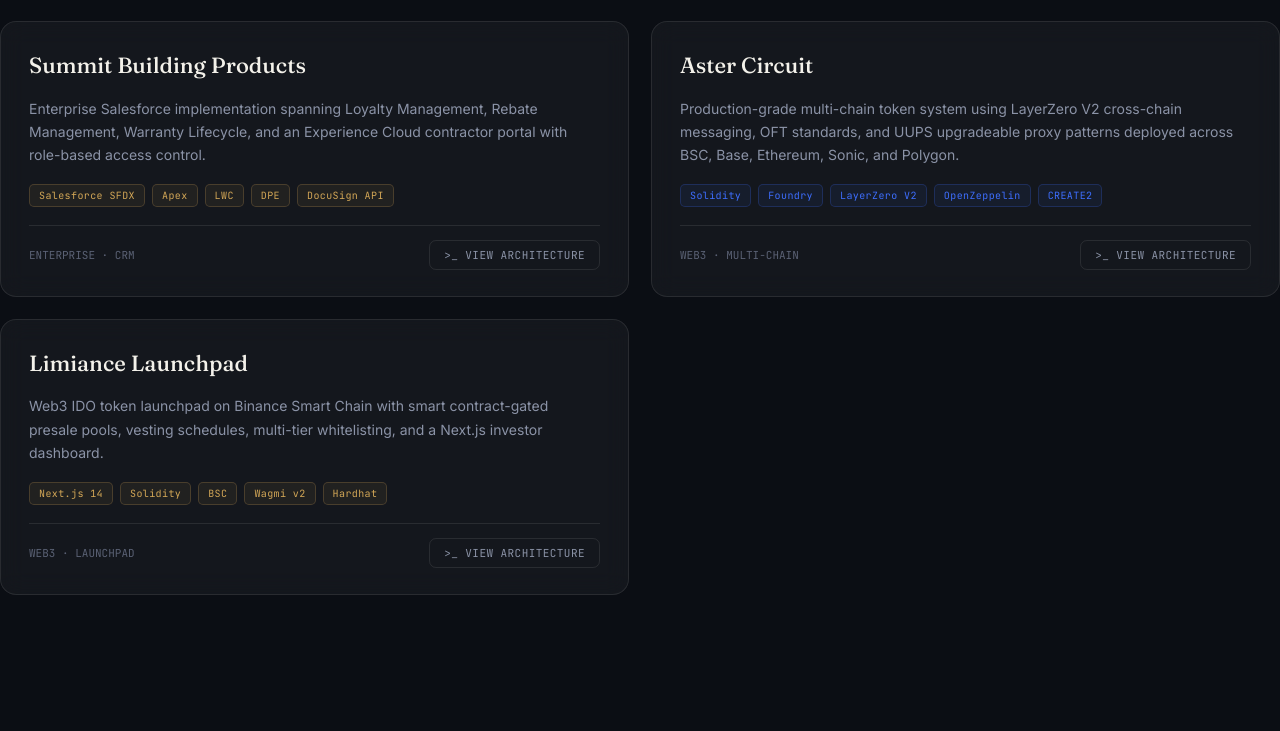
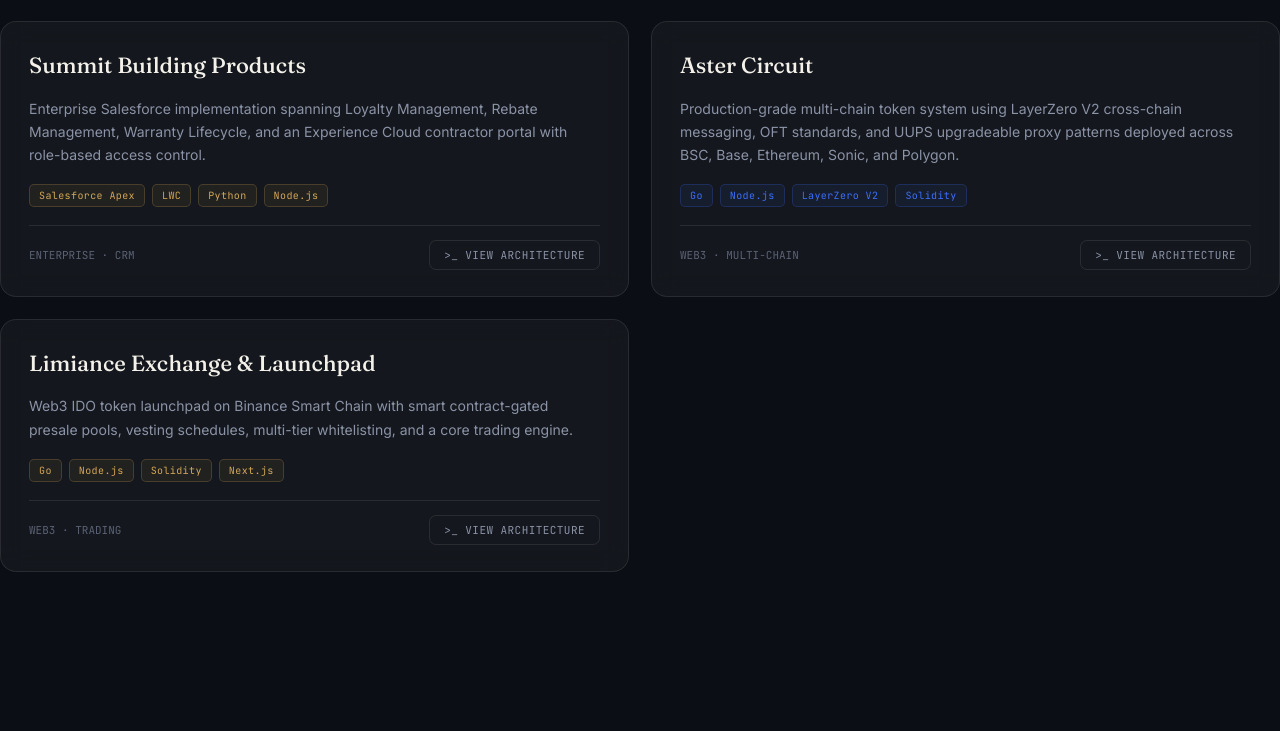
Before and after one commit to celvios/my-portfolio, a React (Vite) app: page / in a window 1280 px wide. Shown: the part 3634-4365 px from the top of the page. Built offline with nearby package versions, Linux system fonts and the light colour scheme.

Commit message:
feat: Add high-tech Architecture modal and GitHub links

```diff
--- a/src/App.jsx
+++ b/src/App.jsx
@@ -304,50 +304,127 @@
   );
 };
 
+const ArchitectureModal = ({ project, onClose }) => {
+  const modalRef = useRef(null);
+
+  useEffect(() => {
+    const handleEsc = (e) => { if (e.key === 'Escape') onClose(); };
+    window.addEventListener('keydown', handleEsc);
+    return () => window.removeEventListener('keydown', handleEsc);
+  }, [onClose]);
+
+  if (!project) return null;
+
+  return (
+    <div className="arch-overlay" onClick={onClose}>
+      <div className={`arch-modal ${project.cobalt ? 'cobalt' : ''}`} onClick={e => e.stopPropagation()} ref={modalRef}>
+        <button className="arch-close" onClick={onClose} aria-label="Close modal">
+          <svg width="24" height="24" viewBox="0 0 24 24" fill="none" stroke="currentColor" strokeWidth="2"><path d="M18 6L6 18M6 6l12 12"/></svg>
+        </button>
+        <div className="arch-header">
+          <span className="arch-domain">{project.domain}</span>
+          <h3>{project.title}</h3>
+        </div>
+        <div className="arch-content">
+          <div className="arch-section">
+            <h4>SYSTEM OVERVIEW</h4>
+            <p>{project.architecture.overview}</p>
+          </div>
+          <div className="arch-section">
+            <h4>DATA FLOW</h4>
+            <div className="arch-flow">
+              {project.architecture.flow.map((step, i) => (
+                <div key={i} className="flow-step">
+                  <span className="flow-box">{step}</span>
+                  {i < project.architecture.flow.length - 1 && <div className="flow-arrow">↓</div>}
+                </div>
+              ))}
+            </div>
+          </div>
+          <div className="arch-section">
+            <h4>TECHNICAL STACK</h4>
+            <div className="proj-tags">
+              {project.tags.map(t => <span key={t} className="proj-tag">{t}</span>)}
+            </div>
+          </div>
+        </div>
+        <div className="arch-footer">
+          <a href={project.github} target="_blank" rel="noreferrer" className="arch-btn">&gt;_ VIEW SOURCE CODE</a>
+        </div>
+      </div>
+    </div>
+  );
+};
+
 const PROJECTS = [
   {
     id: 'DEPLOY-001',
     title: 'AsterDex — APEX Protocol',
     desc: 'Autonomous DeFi yield protocol on BNB Chain with an on-chain "APEXBrain" regime engine that dynamically splits capital across staking and buffer strategies to hedge impermanent loss.',
-    tags: ['Solidity', 'Next.js 14', 'The Graph', 'Wagmi v2', 'ERC-4626'],
+    tags: ['Python', 'Node.js', 'Solidity', 'The Graph', 'Next.js 14'],
     domain: 'DEFI · BNB CHAIN',
+    github: 'https://github.com/celvios/asterdex',
     cobalt: false,
+    architecture: {
+      overview: 'Engineered the "APEXBrain" regime engine to autonomously hedge against impermanent loss. Scaled backend API endpoints to securely process $150,000+ in trading volume within 4 months.',
+      flow: ['User (Next.js DApp)', 'Node.js API Gateway', 'Python Ingestion Engine (The Graph)', 'Solidity Smart Contracts (BNB Chain)'],
+    }
   },
   {
     id: 'DEPLOY-002',
     title: 'OPoll Social',
     desc: 'Web3 social prediction platform with binary and multi-outcome markets, real-time order books, live video streaming, and embedded wallet authentication via Privy.',
-    tags: ['Next.js 14', 'Privy Auth', 'Socket.io', 'Wagmi v2', 'Zustand'],
+    tags: ['Next.js 14', 'Privy Auth', 'Socket.io', 'Wagmi v2', 'Python'],
     domain: 'WEB3 · SOCIAL',
+    github: 'https://github.com/celvios/opoll',
     cobalt: true,
+    architecture: {
+      overview: 'Developed a Web3 social prediction platform featuring real-time order books, multi-outcome markets, and live data streaming via WebSockets.',
+      flow: ['User (Next.js + Privy)', 'WebSocket Server (Socket.io)', 'Python Backend Engine', 'PostgreSQL / Smart Contracts'],
+    }
   },
   {
     id: 'DEPLOY-003',
     title: 'Summit Building Products',
     desc: 'Enterprise Salesforce implementation spanning Loyalty Management, Rebate Management, Warranty Lifecycle, and an Experience Cloud contractor portal with role-based access control.',
-    tags: ['Salesforce SFDX', 'Apex', 'LWC', 'DPE', 'DocuSign API'],
+    tags: ['Salesforce Apex', 'LWC', 'Python', 'Node.js'],
     domain: 'ENTERPRISE · CRM',
+    github: 'https://github.com/celvios/summit-building',
     cobalt: false,
+    architecture: {
+      overview: 'Led an enterprise Salesforce implementation spanning Loyalty, Rebate, and Warranty management, integrating custom Python APIs to automate high-volume data workflows.',
+      flow: ['Contractor (Experience Cloud)', 'Lightning Web Components (LWC)', 'Salesforce Apex Triggers', 'Python Integration API'],
+    }
   },
   {
     id: 'DEPLOY-004',
     title: 'Aster Circuit',
     desc: 'Production-grade multi-chain token system using LayerZero V2 cross-chain messaging, OFT standards, and UUPS upgradeable proxy patterns deployed across BSC, Base, Ethereum, Sonic, and Polygon.',
-    tags: ['Solidity', 'Foundry', 'LayerZero V2', 'OpenZeppelin', 'CREATE2'],
+    tags: ['Go', 'Node.js', 'LayerZero V2', 'Solidity'],
     domain: 'WEB3 · MULTI-CHAIN',
+    github: 'https://github.com/celvios/aster-circuit',
     cobalt: true,
+    architecture: {
+      overview: 'Architected a production-grade multi-chain token system using LayerZero V2, deploying upgradeable proxy patterns across BSC, Base, Ethereum, and Polygon.',
+      flow: ['Cross-Chain Request', 'LayerZero V2 Endpoint', 'Go Relayer Node', 'Destination Smart Contract'],
+    }
   },
   {
     id: 'DEPLOY-005',
-    title: 'Limiance Launchpad',
-    desc: 'Web3 IDO token launchpad on Binance Smart Chain with smart contract-gated presale pools, vesting schedules, multi-tier whitelisting, and a Next.js investor dashboard.',
-    tags: ['Next.js 14', 'Solidity', 'BSC', 'Wagmi v2', 'Hardhat'],
-    domain: 'WEB3 · LAUNCHPAD',
+    title: 'Limiance Exchange & Launchpad',
+    desc: 'Web3 IDO token launchpad on Binance Smart Chain with smart contract-gated presale pools, vesting schedules, multi-tier whitelisting, and a core trading engine.',
+    tags: ['Go', 'Node.js', 'Solidity', 'Next.js'],
+    domain: 'WEB3 · TRADING',
+    github: 'https://github.com/celvios/limiance',
     cobalt: false,
+    architecture: {
+      overview: 'Engineered the core trading engine and liquidity pools for Limiance Exchange, alongside the backend infrastructure for the IDO Launchpad managing smart contract-gated presale pools and vesting schedules.',
+      flow: ['Investor Dashboard (Next.js)', 'Node.js Backend', 'Go Order Matching Engine', 'BSC Smart Contracts'],
+    }
   },
 ];
 
-const Projects = () => {
+const Projects = ({ onSelectProject }) => {
   const cardsRef = useRef([]);
 
   const handleMouseMove = e => {
@@ -392,7 +469,7 @@
                 </div>
                 <div className="proj-footer">
                   <span className="proj-domain">{p.domain}</span>
-                  <span className="proj-btn">&gt;_ VIEW ARCHITECTURE</span>
+                  <button className="proj-btn" onClick={() => onSelectProject(p)}>&gt;_ VIEW ARCHITECTURE</button>
                 </div>
               </div>
             ))}
@@ -452,7 +529,7 @@
     try {
       // TODO: Replace "YOUR_FORMSPREE_ENDPOINT" with your actual endpoint URL from formspree.io
       // Example: https://formspree.io/f/xqkjjvlw
-      const response = await fetch("YOUR_FORMSPREE_ENDPOINT", {
+      const response = await fetch("https://formspree.io/f/xnjyyjyj", {
         method: "POST",
         body: new FormData(form),
         headers: { 'Accept': 'application/json' }
@@ -510,6 +587,7 @@
 
 function App() {
   const [currentBlock, setCurrentBlock] = useState(0);
+  const [selectedProject, setSelectedProject] = useState(null);
 
   useEffect(() => {
     // Intersection Observer for animations and block counting
@@ -572,9 +650,10 @@
       <Hero />
       <Capabilities />
       <Approach />
-      <Projects />
+      <Projects onSelectProject={setSelectedProject} />
       <Expertise />
       <Contact />
+      <ArchitectureModal project={selectedProject} onClose={() => setSelectedProject(null)} />
     </>
   );
 }
--- a/src/index.css
+++ b/src/index.css
@@ -435,6 +435,73 @@
   .projects-grid{grid-template-columns:1fr;}
 }
 
+/* ---------- architecture modal ---------- */
+.arch-overlay{
+  position:fixed;inset:0;z-index:200;
+  background:rgba(8,10,15,0.85);backdrop-filter:blur(8px);-webkit-backdrop-filter:blur(8px);
+  display:flex;align-items:center;justify-content:center;
+  padding:20px;
+  animation:fadeIn 0.3s ease forwards;
+}
+@keyframes fadeIn{from{opacity:0;}to{opacity:1;}}
+.arch-modal{
+  background:var(--bg-card);border:1px solid var(--gold-soft);
+  box-shadow:0 0 50px -10px rgba(212,168,87,0.15);
+  border-radius:12px;width:100%;max-width:680px;max-height:90vh;
+  overflow-y:auto;position:relative;
+  padding:40px;
+  animation:slideUp 0.4s cubic-bezier(0.16,1,0.3,1) forwards;
+}
+.arch-modal.cobalt{
+  border-color:var(--cobalt-soft);box-shadow:0 0 50px -10px rgba(62,111,255,0.15);
+}
+@keyframes slideUp{from{opacity:0;transform:translateY(30px) scale(0.98);}to{opacity:1;transform:translateY(0) scale(1);}}
+
+.arch-close{
+  position:absolute;top:20px;right:20px;
+  background:none;border:none;color:var(--muted);
+  cursor:pointer;padding:8px;border-radius:50%;
+  transition:background 0.2s, color 0.2s;
+  display:flex;align-items:center;justify-content:center;
+}
+.arch-close:hover{background:rgba(255,255,255,0.05);color:var(--text);}
+
+.arch-domain{font-family:'JetBrains Mono',monospace;font-size:11px;color:var(--gold);letter-spacing:0.1em;display:block;margin-bottom:8px;}
+.arch-modal.cobalt .arch-domain{color:var(--cobalt);}
+.arch-header h3{font-family:'Fraunces',serif;font-weight:480;font-size:32px;line-height:1.1;margin-bottom:30px;color:var(--text);}
+
+.arch-section{margin-bottom:30px;}
+.arch-section h4{font-family:'JetBrains Mono',monospace;font-size:12px;color:var(--muted-dim);letter-spacing:0.08em;margin-bottom:12px;border-bottom:1px solid var(--glass-border);padding-bottom:8px;}
+.arch-section p{color:var(--muted);line-height:1.7;font-size:15px;}
+
+.arch-flow{display:flex;flex-direction:column;gap:12px;margin-top:16px;}
+.flow-step{display:flex;flex-direction:column;align-items:center;}
+.flow-box{
+  font-family:'JetBrains Mono',monospace;font-size:13px;
+  padding:12px 20px;border:1px solid rgba(255,255,255,0.1);
+  border-radius:6px;background:rgba(255,255,255,0.02);
+  color:var(--text);text-align:center;width:100%;max-width:400px;
+}
+.flow-arrow{color:var(--muted-dim);font-size:16px;margin-top:8px;}
+
+.arch-footer{margin-top:40px;padding-top:30px;border-top:1px solid var(--glass-border);text-align:center;}
+.arch-btn{
+  display:inline-block;font-family:'JetBrains Mono',monospace;font-size:13px;letter-spacing:0.04em;
+  padding:14px 28px;border-radius:8px;background:var(--gold-soft);
+  color:var(--gold);border:1px solid rgba(212,168,87,0.3);
+  text-decoration:none;transition:transform 0.2s, box-shadow 0.2s;
+}
+.arch-modal.cobalt .arch-btn{
+  background:var(--cobalt-soft);color:var(--cobalt);border-color:rgba(62,111,255,0.3);
+}
+.arch-btn:hover{transform:translateY(-2px);box-shadow:0 8px 20px -10px rgba(212,168,87,0.4);}
+.arch-modal.cobalt .arch-btn:hover{box-shadow:0 8px 20px -10px rgba(62,111,255,0.4);}
+
+@media (max-width:600px){
+  .arch-modal{padding:30px 20px;}
+  .arch-header h3{font-size:26px;}
+}
+
 /* ---------- contact ---------- */
 .contact{padding:80px 0 60px;}
 .contact-grid{display:grid;grid-template-columns:0.9fr 1.1fr;gap:60px;align-items:start;}
```
